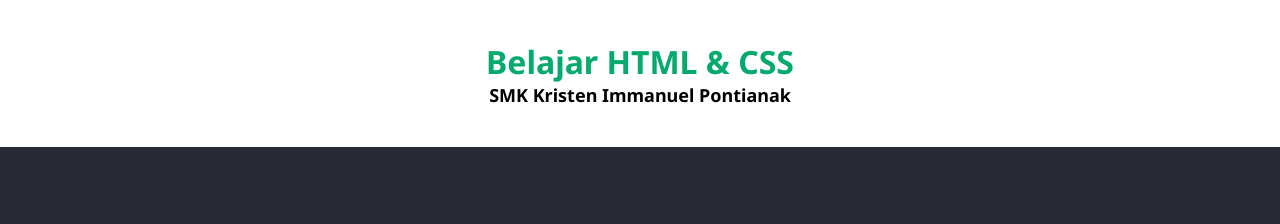
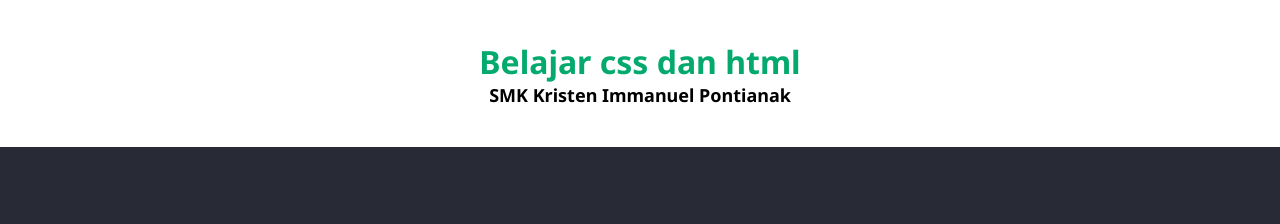
Before and after one commit to JovBntro/belajar-ddg1, a plain HTML site: page index.html in a window 1280 px wide. Shown: the top 224 px of the page. Drawn offline with Linux system fonts and the light colour scheme; grey boxes are pictures that could not be loaded.

Commit message:
ubah header

```diff
--- a/index.html
+++ b/index.html
@@ -27,7 +27,7 @@
 <body>
     <header style="margin: 40px 0;">
         <h1 style="text-align:center;color:#04AA6D;font-size:32px;">
-            Belajar HTML & CSS
+            Belajar css dan html
         </h1>
         <h5 style="text-align:center;font-size:18px;">SMK Kristen Immanuel Pontianak</h5>
     </header>
```
